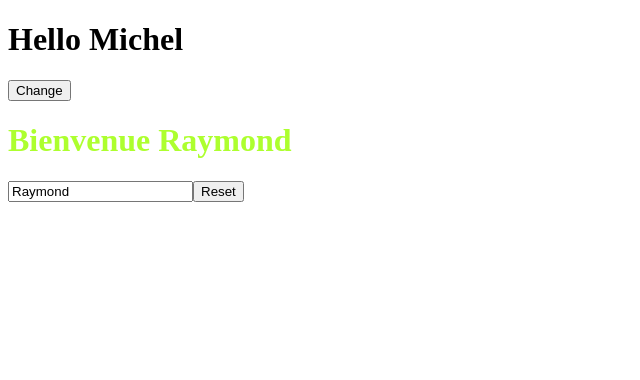
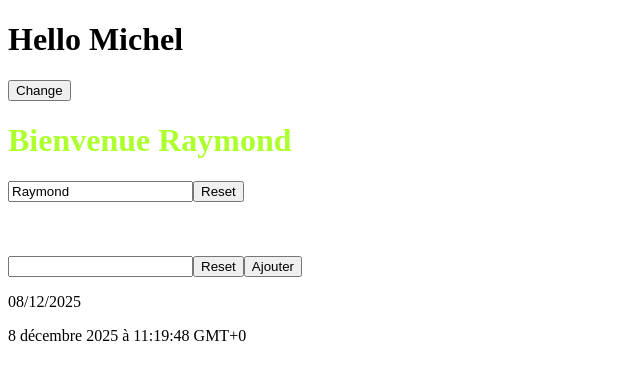
Before and after one commit to SylvainTropee/coursAngularCda34, an Angular app: page / in a window 1280 px wide. Shown: the top 380 px of the page, without its empty margins (0-640 px from the left). Built offline with nearby package versions, Linux system fonts and the light colour scheme.

Commit message:
mod3 demo 2  pipe et directive

```diff
--- a/src/app/app.html
+++ b/src/app/app.html
@@ -1,2 +1,3 @@
 <app-mod2demo1></app-mod2demo1>
 <app-mod3demo1></app-mod3demo1>
+<app-mod3demo2></app-mod3demo2>
--- a/src/app/app.ts
+++ b/src/app/app.ts
@@ -2,10 +2,11 @@ import { Component, signal } from '@angular/core';
 import { RouterOutlet } from '@angular/router';
 import {Mod2demo1} from './components/mod2demo1/mod2demo1';
 import {Mod3demo1} from './components/mod3demo1/mod3demo1';
+import {Mod3demo2} from './components/mod3demo2/mod3demo2';
 
 @Component({
   selector: 'app-root',
-  imports: [RouterOutlet, Mod2demo1, Mod3demo1],
+  imports: [RouterOutlet, Mod2demo1, Mod3demo1, Mod3demo2],
   templateUrl: './app.html',
   styleUrl: './app.css'
 })
--- /dev/null
+++ b/src/app/components/mod3demo2/mod3demo2.css
@@ -0,0 +1,7 @@
+.blue{
+  color: cornflowerblue;
+}
+
+.yellow{
+  background-color: yellowgreen;
+}
--- /dev/null
+++ b/src/app/components/mod3demo2/mod3demo2.html
@@ -0,0 +1,30 @@
+<br>
+<br>
+<br>
+<br>
+
+<input [(ngModel)]="name">
+<button (click)="resetName()">Reset</button>
+<button (click)="addUser()">Ajouter</button>
+
+
+<!--vieille syntaxe dépréciée-->
+<!--<h1 *ngIf="name">Hello {{ name }}</h1>-->
+
+<!--syntaxe depuis version > 17 -->
+@if (name) {
+  <h1>Hello {{ name }}</h1>
+}
+
+@if (users.length > 0) {
+  <ul>
+    @for (user of users; track $index) {
+      <li (click)="removeUser($index)"
+          [ngClass]="{ 'blue' : user.length > 5, 'yellow' :  user.includes('e')}">{{ user }}  / {{ $index }}
+      </li>
+    }
+  </ul>
+}
+
+<p>{{date | date : 'dd/MM/yyyy'}}</p>
+<p>{{date | date : 'long' : undefined : 'fr_FR'}}</p>
--- /dev/null
+++ b/src/app/components/mod3demo2/mod3demo2.ts
@@ -0,0 +1,48 @@
+import { Component } from '@angular/core';
+import {FormsModule} from '@angular/forms';
+import {DatePipe, NgClass, NgIf} from '@angular/common';
+
+import {registerLocaleData} from '@angular/common';
+import localeFr from '@angular/common/locales/fr';
+registerLocaleData(localeFr)
+
+@Component({
+  selector: 'app-mod3demo2',
+  imports: [
+    FormsModule,
+    NgIf,
+    NgClass,
+    DatePipe
+  ],
+  templateUrl: './mod3demo2.html',
+  styleUrl: './mod3demo2.css',
+  standalone: true
+})
+export class Mod3demo2 {
+
+  name? : string;
+  users : string[] // Array<string>
+  date :  Date;
+
+  constructor() {
+    this.users = []
+    this.date = new Date()
+  }
+
+  resetName(){
+    this.name  = ""
+  }
+
+  addUser(){
+    if(this.name){
+      this.users.push(this.name)
+      this.resetName()
+    }
+  }
+
+  removeUser(index : number){
+    this.users.splice(index, 1)
+  }
+
+
+}
```
Also changed, not shown: 1 other file (tests, documents, lock files or other folders).
